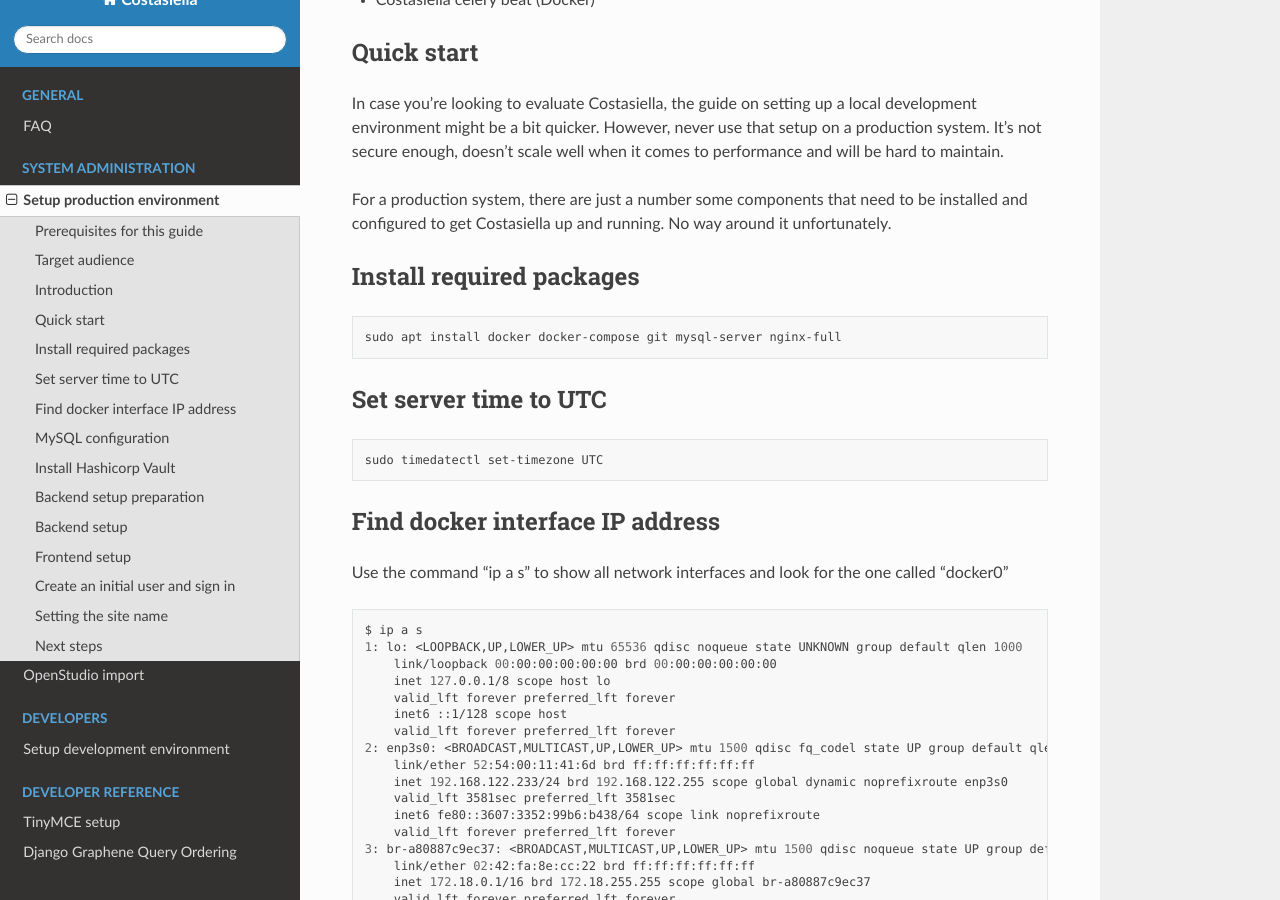
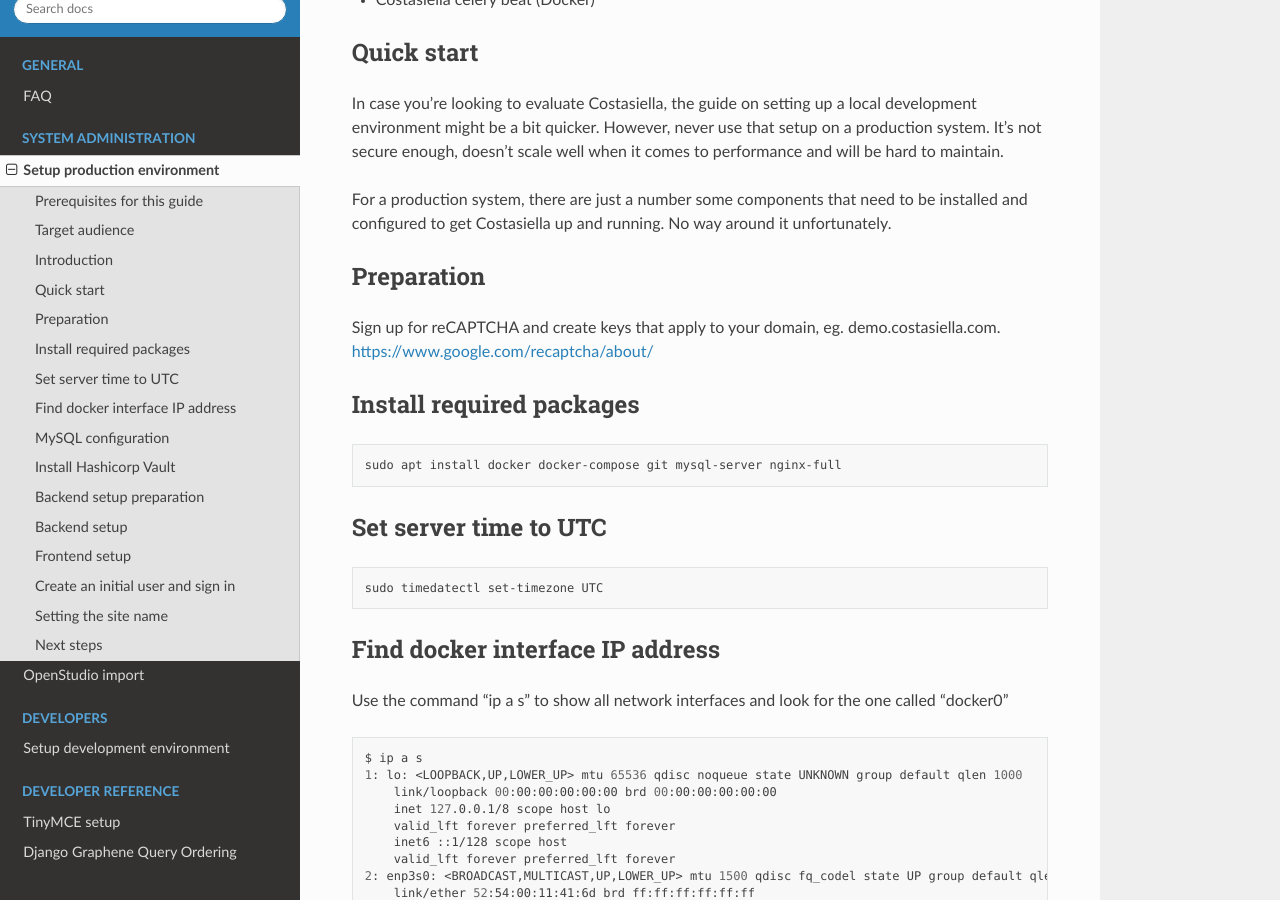
Before and after one commit to costasiella/costasiella_docs, a Sphinx documentation site: the page built from source/sysadmin/setup_production_environment.rst, in a window 1280 px wide and 900 px high, scrolled down 1492 px. Built offline with Sphinx 7.4.7 and the Read the Docs theme 2.0.0, drawn with Linux system fonts in a browser that asks for light colours; some of the changed text lies outside the part shown.

Commit message:
Add recaptcha settings to manual

```diff
--- a/source/sysadmin/setup_production_environment.rst
+++ b/source/sysadmin/setup_production_environment.rst
@@ -60,6 +60,12 @@
 
 For a production system, there are just a number some components that need to be installed and configured to get Costasiella up and running.
 No way around it unfortunately.
+
+Preparation
+--------------
+
+Sign up for reCAPTCHA and create keys that apply to your domain, eg. demo.costasiella.com.
+https://www.google.com/recaptcha/about/
 
 Install required packages
 -------------------------
@@ -342,6 +348,7 @@
 .. code-block:: bash
 
     ...
+
     else:
         DATABASES = {
         'default': {
@@ -353,12 +360,18 @@
             'PORT': 3306
         }
     }
+
     ...
 
-    ...
     VAULT_URL = 'http://172.17.0.1:8200'
     VAULT_TOKEN = '<The token you created here>'
     VAULT_TRANSIT_KEY = 'costasiella'
+
+    ...
+
+    RECAPTCHA_PUBLIC_KEY = '<Your site key here>'
+    RECAPTCHA_PRIVATE_KEY = '<Your secret key here>'
+
     ...
 
 Save the settings file
```
Also changed, not shown: source/developer/setup_development_environment.rst (+14 -0 lines).
